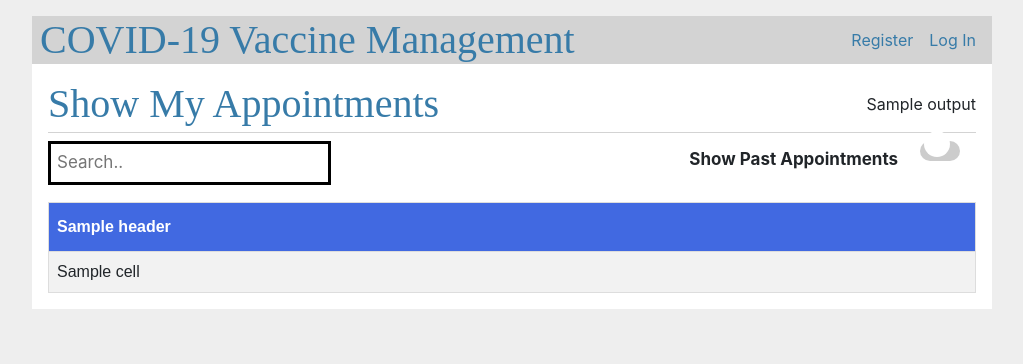
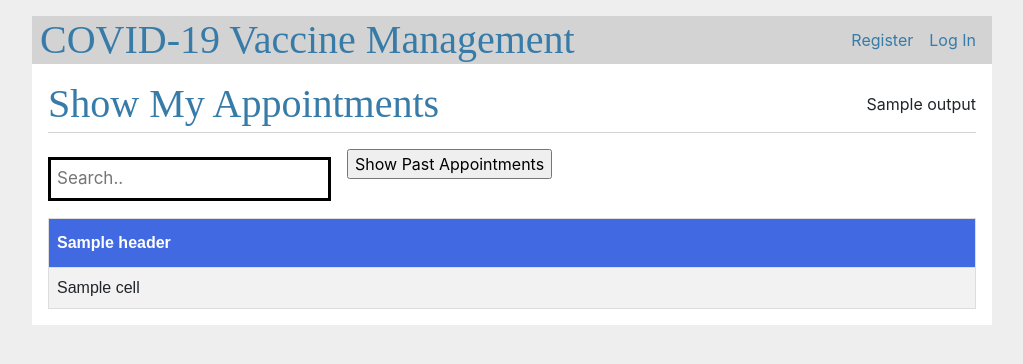
Before and after one commit to panargirakis/Vaccine_Management_System_DBMS, a Flask app: template flaskr/templates/auth/show_appt.html in a window 1280 px wide. Shown: the top 364 px of the page, without its empty margins (128-1151 px from the left). Run offline with Flask 2, Linux system fonts and the light colour scheme; the template is opened without the code that fills it: most values are stand-ins (such as "Sample title", 1, 10 or a date in 2020); some libraries are stand-ins or nearby versions.

Commit message:
Added normal button for past appt
removed toggle, added normal button

```diff
--- a/flaskr/templates/auth/show_appt.html
+++ b/flaskr/templates/auth/show_appt.html
@@ -42,6 +42,7 @@
     margin-right: 16px;
     font-size: 17px;
     }
+
 
     .past_appt {
         float: right;
@@ -128,13 +129,15 @@
 
     <!-- Rounded switch -->
 
-    <label class="switch">
-    <input type="checkbox">
-    <span class="slider round"></span>
-    </label>
+{#    <label class="switch">#}
+{#    <input type="checkbox">#}
+{#    <span class="slider round"></span>#}
+{#    </label>#}
+{##}
+{#    <label class="past_appt"> Show Past Appointments</label>#}
 
-    <label class="past_appt"> Show Past Appointments</label>
-
+    <!-- Past appt button -->
+    <form method="post"> <input type="submit" name="Show Past Appointments" value="Show Past Appointments" style="float:right"> </form>
     </div>
 
 
```
